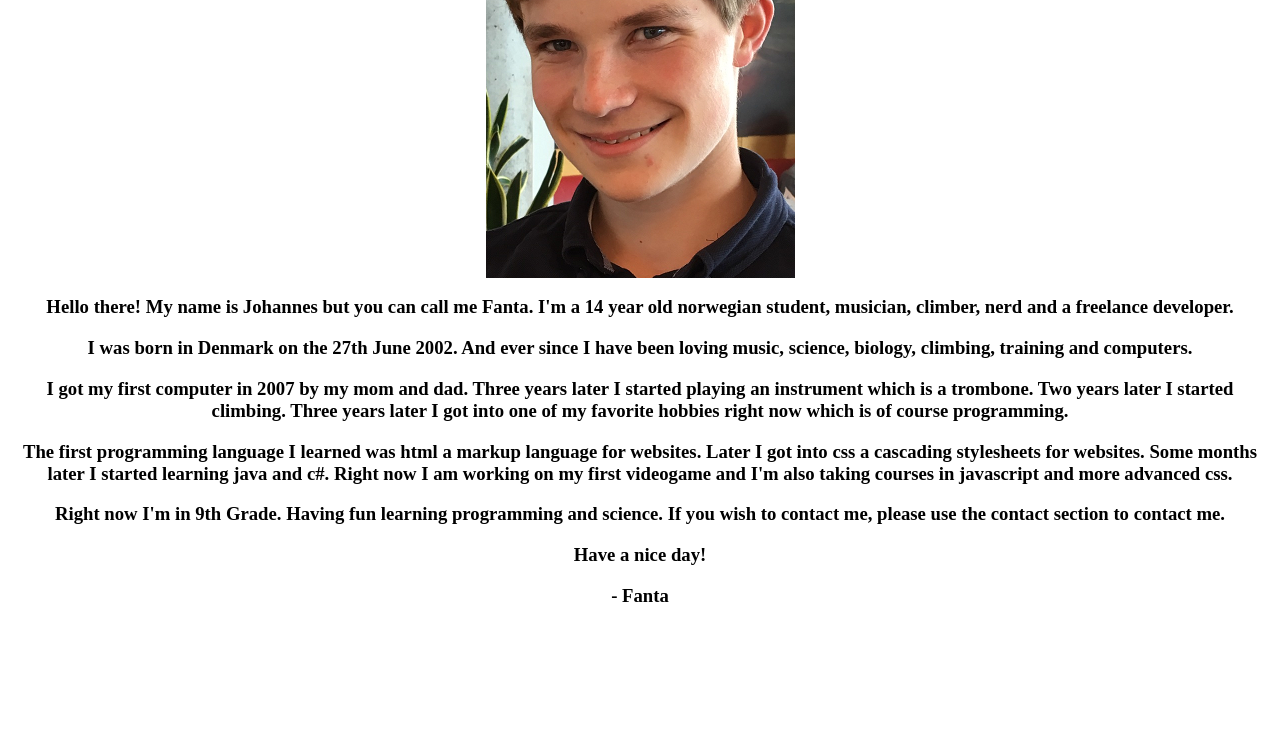
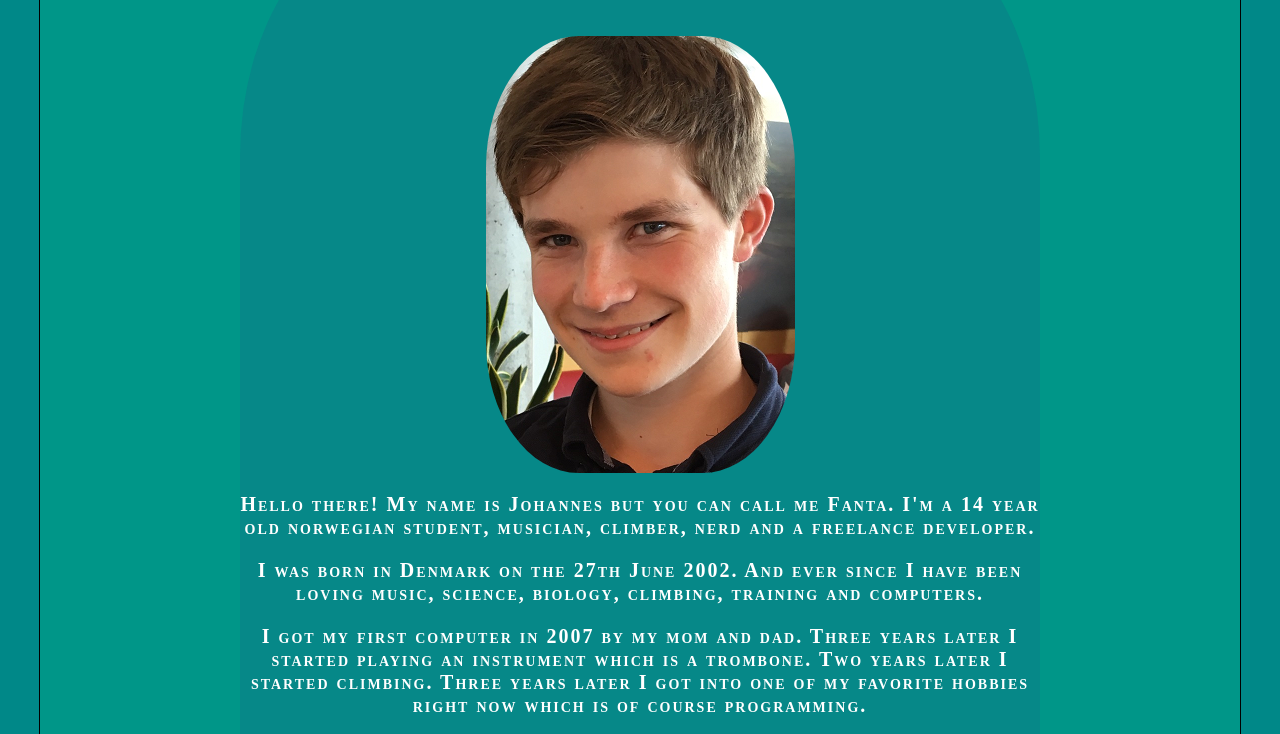
Before and after one commit to McFanta/McFanta.github.io, a plain HTML site: page index.html in a window 1280 px wide. Shown: the part 404-1138 px from the top of the page. Before the commit the page ends 1029 px from the top, so only its background shows below. Drawn offline with Linux system fonts and the light colour scheme.

Commit message:
Fix dumb typo

```diff
--- a/index.html
+++ b/index.html
@@ -1,7 +1,7 @@
 <html>
 <head>
   <title>Home -  Johannes</title>
-<link rel="stylesheet" type="text/css" href="/css/style.css">`
+<link rel="stylesheet" type="text/css" href="/css/main.css">`
 </head><body>
     <center>
   <h1>Johannes's Website</h1>
```
